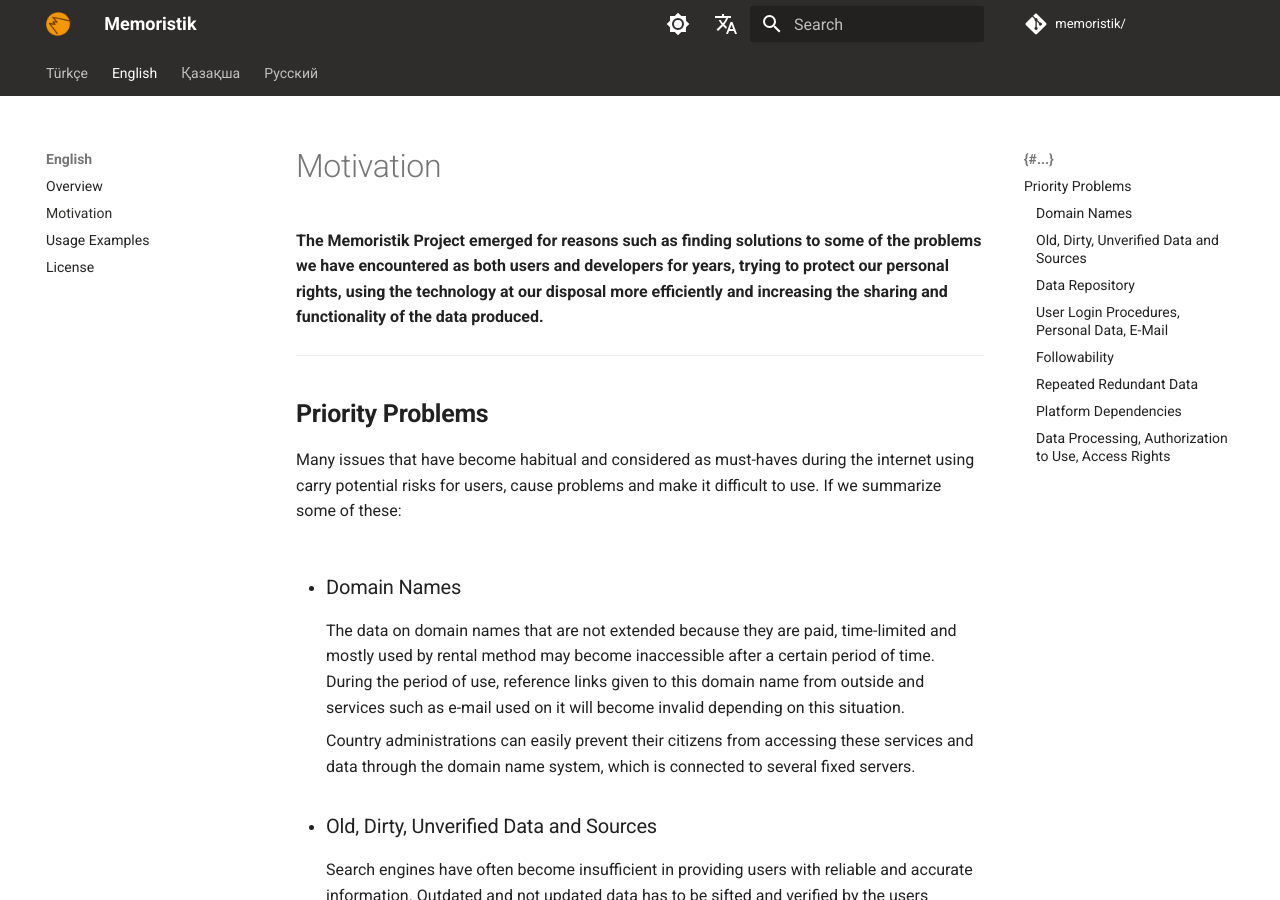
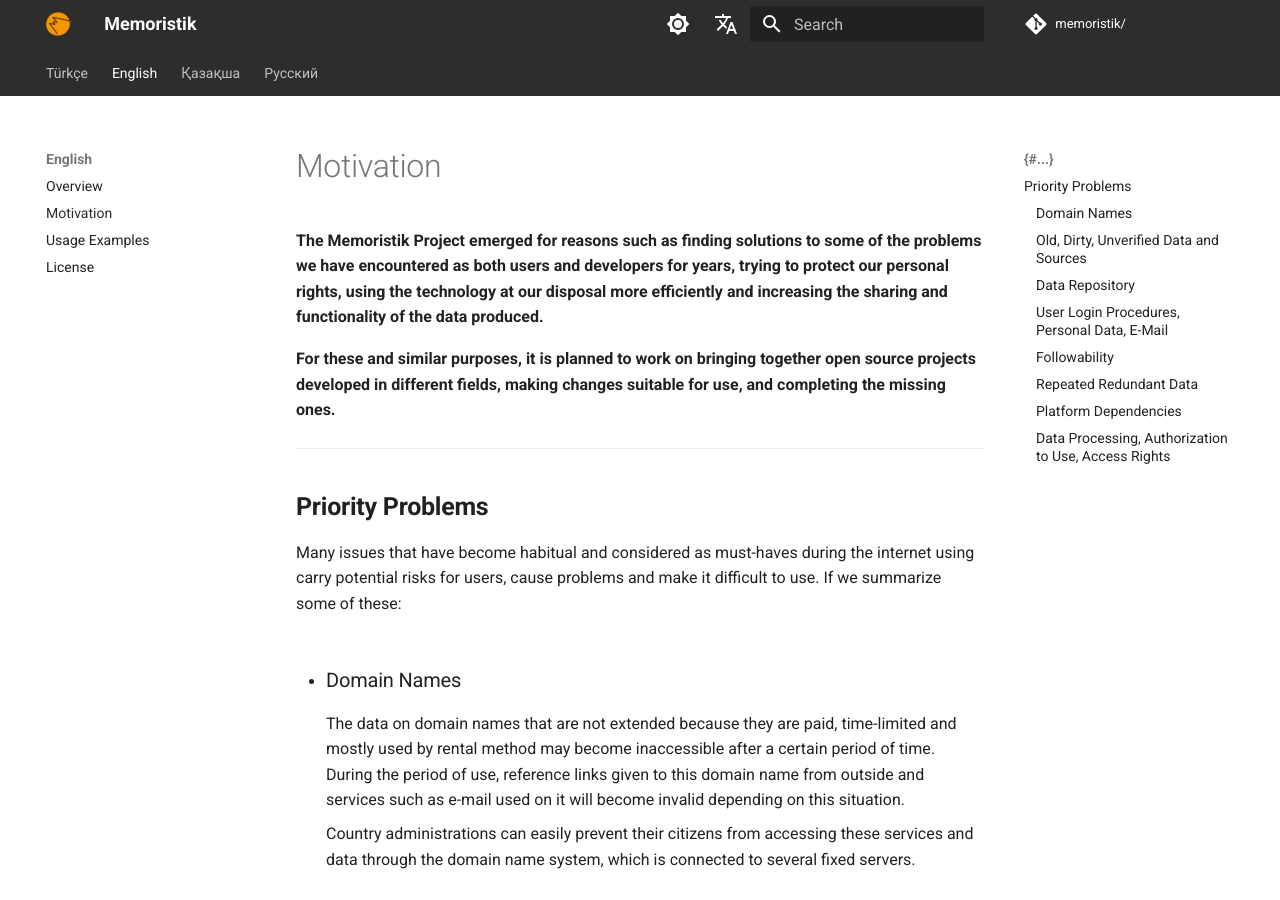
Before and after one commit to memoristik/memoristik.github.io, an MkDocs documentation site: the page built from docs/en/motivation.md, in a window 1280 px wide and 900 px high. Built offline with MkDocs 1.6.1 and Material for MkDocs 9.7.7, drawn with Linux system fonts in a browser that asks for light colours; comment, search, counter and statistics services are not loaded.

Commit message:
small fix

```diff
--- a/docs/en/motivation.md
+++ b/docs/en/motivation.md
@@ -1,6 +1,8 @@
 # Motivation
 
 **The Memoristik Project emerged for reasons such as finding solutions to some of the problems we have encountered as both users and developers for years, trying to protect our personal rights, using the technology at our disposal more efficiently and increasing the sharing and functionality of the data produced.**
+
+**For these and similar purposes, it is planned to work on bringing together open source projects developed in different fields, making changes suitable for use, and completing the missing ones.**
 
 ---
 
```
Also changed, not shown: docs/tr/motivasyon.md (+2 -0 lines).
